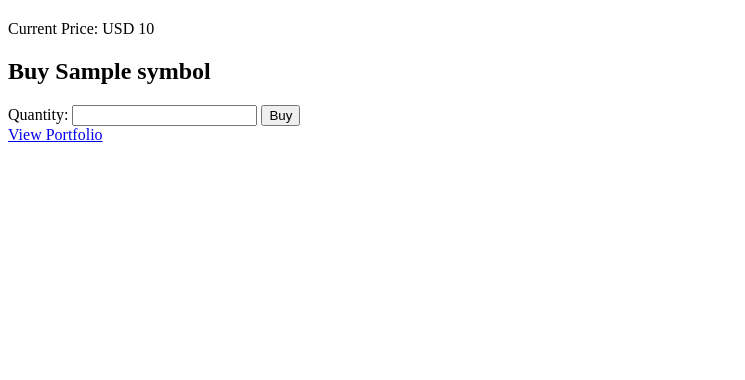
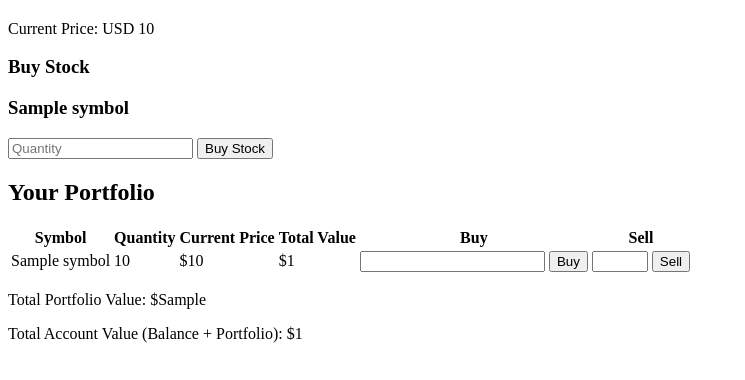
Before and after one commit to Kpeeler51/DjangoTrader, a Django app: template trade/templates/trade/home.html in a window 1280 px wide. Shown: the part 420-800 px from the top of the page, without its empty margins (0-745 px from the left). Run offline with Django 5.2, Linux system fonts and the light colour scheme; the template is opened without the code that fills it: most values are stand-ins (such as "Sample title", 1, 10 or a date in 2020).

Commit message:
removed placeholder portfolio page

```diff
--- a/trade/templates/trade/home.html
+++ b/trade/templates/trade/home.html
@@ -34,14 +34,59 @@
     {% endif %}
 
     <p>Current Price: {{ currency }} {{ current_price }}</p>
-    <h2>Buy {{ symbol }}</h2>
+
+    <h3>Buy Stock</h3>
     <form method="post" action="{% url 'buy_stock' %}">
         {% csrf_token %}
         <input type="hidden" name="symbol" value="{{ symbol }}">
-        <label for="quantity">Quantity:</label>
-        <input type="number" name="quantity" min="1" required>
-        <button type="submit">Buy</button>
+        <h3>{{ symbol }}</h3>
+        <input type="number" name="quantity" min="1" placeholder="Quantity" required>
+        <button type="submit">Buy Stock</button>
     </form>
 
-    <a href="{% url 'portfolio' %}">View Portfolio</a>
-    {% endblock %}
+    <h2>Your Portfolio</h2>
+    {% if portfolio %}
+        <table>
+            <thead>
+                <tr>
+                    <th>Symbol</th>
+                    <th>Quantity</th>
+                    <th>Current Price</th>
+                    <th>Total Value</th>
+                    <th>Buy</th>
+                    <th>Sell</th>
+                </tr>
+            </thead>
+            <tbody>
+                {% for position in portfolio %}
+                    <tr>
+                        <td>{{ position.symbol }}</td>
+                        <td>{{ position.quantity }}</td>
+                        <td>${{ position.current_price }}</td>
+                        <td>${{ position.total_value }}</td>
+                        <td>
+                            <form method="post" action="{% url 'buy_stock' %}">
+                                {% csrf_token %}
+                                <input type="hidden" name="symbol" value="{{ position.symbol }}">
+                                <input type="number" name="quantity" min="1" required>
+                                <button type="submit">Buy</button>
+                            </form>
+                        </td>
+                        <td>
+                            <form method="post" action="{% url 'sell_stock' %}">
+                                {% csrf_token %}
+                                <input type="hidden" name="symbol" value="{{ position.symbol }}">
+                                <input type="number" name="quantity" min="1" max="{{ position.quantity }}" required>
+                                <button type="submit">Sell</button>
+                            </form>
+                        </td>
+                    </tr>
+                {% endfor %}
+            </tbody>
+        </table>
+        <p>Total Portfolio Value: ${{ portfolio_value }}</p>
+        <p>Total Account Value (Balance + Portfolio): ${{ total_value }}</p>
+    {% else %}
+        <p>You don't have any positions yet.</p>
+    {% endif %}
+{% endblock %}
--- a/trade/urls.py
+++ b/trade/urls.py
@@ -5,5 +5,4 @@ urlpatterns = [
     path('', views.home, name='home'),
     path('buy/', views.buy_stock, name='buy_stock'),
     path('sell/', views.sell_stock, name='sell_stock'),
-    path('portfolio/', views.portfolio, name='portfolio'),
 ]
```
Also changed, not shown: trade/views.py (+26 -31 lines), db.sqlite3.
